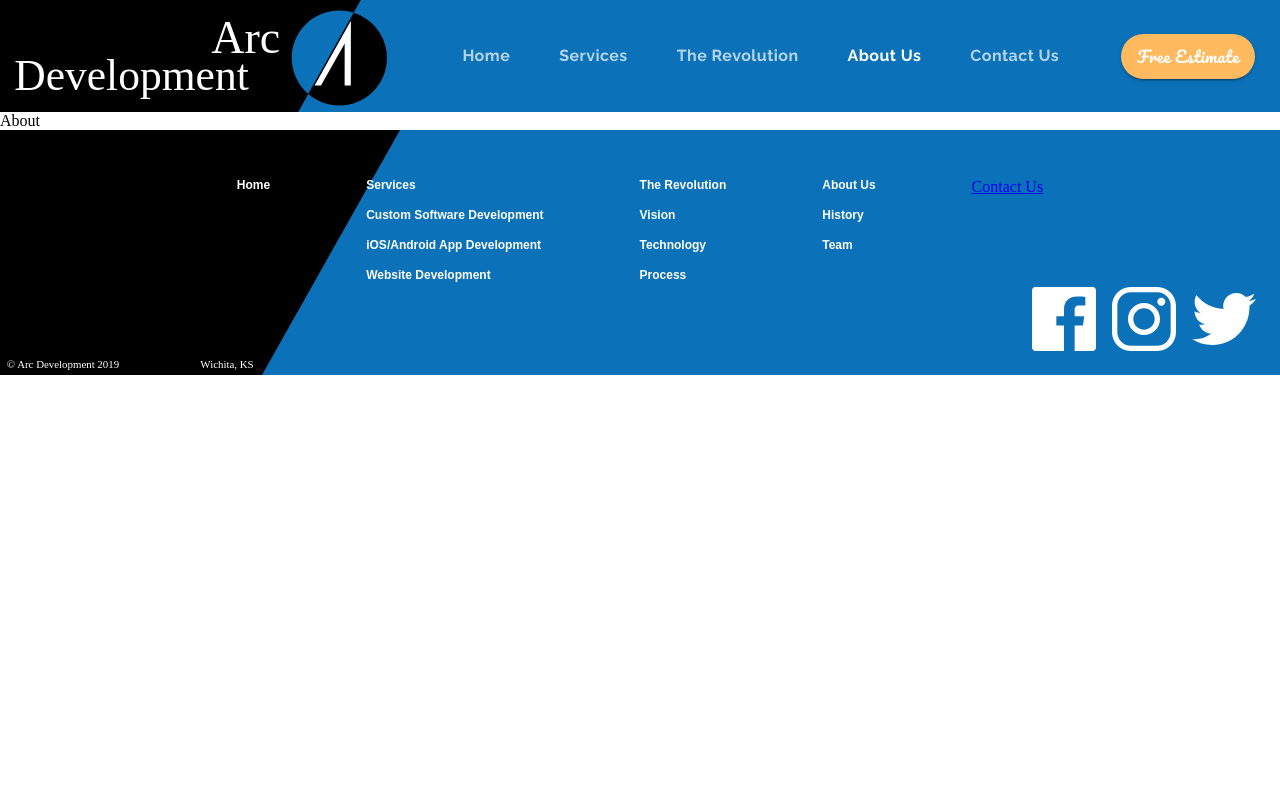
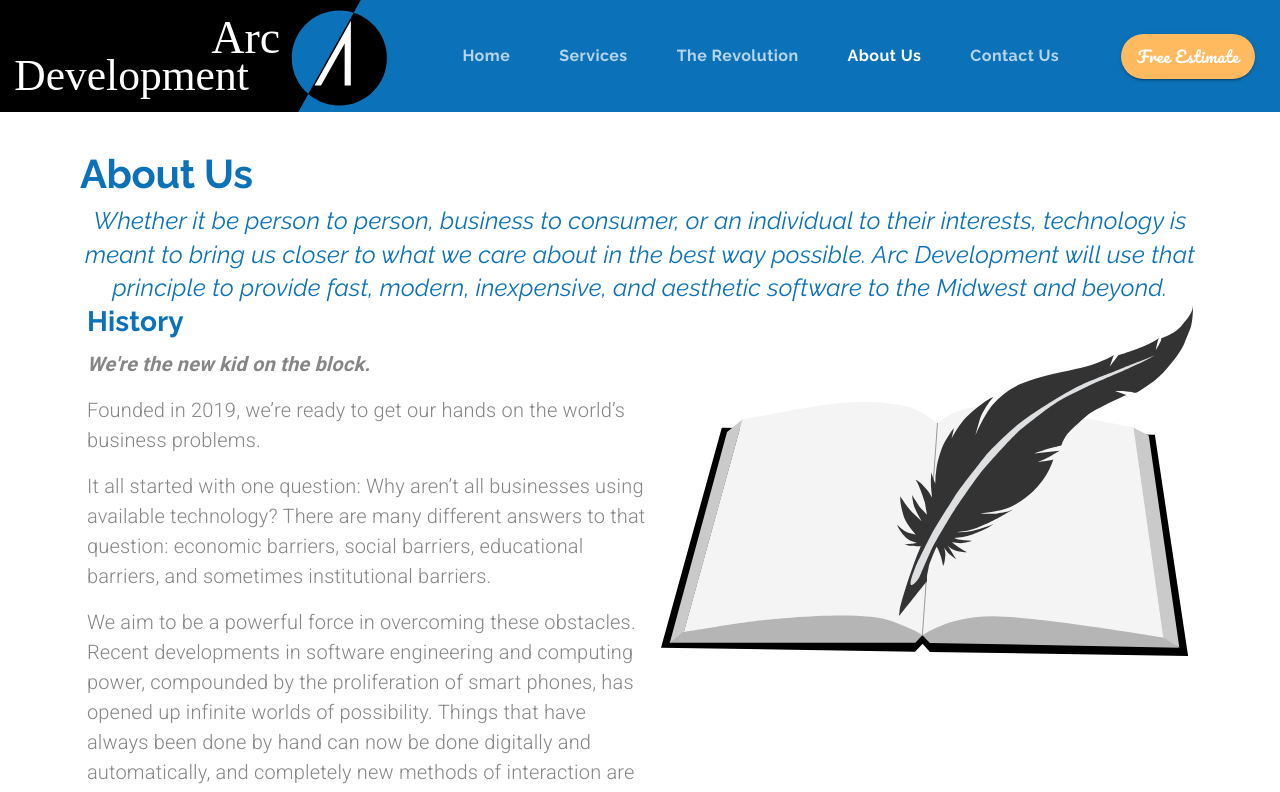
Before and after one commit to kmorgport/material_ui_design_prac, a React (Create React App) app: page /about in a window 1280 px wide. Shown: the top 792 px of the page. Built offline with nearby package versions, Linux system fonts and the light colour scheme.

Commit message:
about us page work

```diff
--- /dev/null
+++ b/src/components/About.js
@@ -0,0 +1,92 @@
+import React from 'react';
+import Lottie from 'react-lottie';
+import { makeStyles, useTheme } from '@material-ui/core';
+import { Grid, Button, Typography, Card, CardContent } from '@material-ui/core';
+
+import history from '../assets/history.svg'
+
+const useStyles = makeStyles( theme => ({
+    missionStatement: {
+        fontStyle: "italic",
+        fontWeight: 300,
+        fontSize: "1.5rem",
+        maxWidth: "50em",
+        lineHeight: 1.4
+    },
+    rowContainer:{
+        paddingLeft: "5em",
+        paddingRight: "5em",
+        [theme.breakpoints.down("sm")]: {
+            paddingLeft: "1.5em",
+            paddingRight: "1.5em",
+        }
+    },
+}))
+
+const About = () => {
+    const classes = useStyles();
+    const theme = useTheme();
+
+    return (
+        <Grid container direction="column">
+            <Grid item className={classes.rowContainer} style={{ marginTop: "2em" }}>
+                <Typography variant="h2">About Us</Typography>
+            </Grid>
+            <Grid item container justify="center" className={classes.rowContainer}>
+                <Typography variant="h4" align="center" className={classes.missionStatement}>
+                    Whether it be person to person, business to consumer, or an individual
+                    to their interests, technology is meant to bring us closer to what we
+                    care about in the best way possible. Arc Development will use that
+                    principle to provide fast, modern, inexpensive, and aesthetic software
+                    to the Midwest and beyond.
+                </Typography>
+            </Grid>
+            <Grid item container className={classes.rowContainer} justify="space-around">
+                <Grid item>
+                    <Grid item container direction="column" lg style={{ maxWidth: "35em" }}>
+                        <Grid item>
+                            <Typography variant="h4" gutterBottom>
+                                History
+                            </Typography>
+                        </Grid>
+                        <Grid item>
+                            <Typography variant="body1" paragraph style={{ fontWeight: 700, fontStyle: "Italic"}}>
+                                We're the new kid on the block.
+                            </Typography>
+                            <Typography variant="body1" paragraph>
+                                Founded in 2019, we’re ready to get our hands on the world’s
+                                business problems.
+                            </Typography>
+                            <Typography variant="body1" paragraph>
+                                It all started with one question: Why aren’t all businesses
+                                using available technology? There are many different answers to
+                                that question: economic barriers, social barriers, educational
+                                barriers, and sometimes institutional barriers.
+                            </Typography>
+                            <Typography variant="body1" paragraph>
+                                We aim to be a powerful force in overcoming these obstacles.
+                                Recent developments in software engineering and computing power,
+                                compounded by the proliferation of smart phones, has opened up
+                                infinite worlds of possibility. Things that have always been
+                                done by hand can now be done digitally and automatically, and
+                                completely new methods of interaction are created daily. Taking
+                                full advantage of these advancements is the name of the game.
+                            </Typography>
+                            <Typography variant="body1" paragraph>
+                                All this change can be a lot to keep up with, and that’s where
+                                we come in.
+                            </Typography>
+                        </Grid>
+                    </Grid>
+                </Grid>
+                <Grid item>
+                    <Grid item container justify="center" lg>
+                        <img src={history} alt="quill pen  sitting on top of book" style={{maxHeight: "22em"}}></img>
+                    </Grid>
+                </Grid>
+            </Grid>
+        </Grid>
+    )
+}
+
+export default About
--- a/src/components/App.js
+++ b/src/components/App.js
@@ -10,6 +10,7 @@
 import MobileApps from "./MobileApps";
 import Websites from "./Websites";
 import Revolution from "./Revolution";
+import About from './About'
 
 function App() {
   const [ selectedIndex, setSelectedIndex ] = useState(0)
@@ -73,7 +74,14 @@
               />
             }
           />
-          <Route exact path="/about" element={<div>About</div>}/>
+          <Route exact path="/about"
+            element={
+              <About
+                setValue={setValue}
+                setSelectedIndex={setSelectedIndex}
+              />
+            }
+          />
           <Route exact path="/contact" element={<div>Contact</div>}/>
           <Route exact path="/estimate" element={<div>Estimate</div>}/>
         </Routes>
--- a/src/components/Revolution.js
+++ b/src/components/Revolution.js
@@ -3,7 +3,7 @@
 import { Link } from 'react-router-dom';
 import { makeStyles, useTheme } from '@material-ui/core/styles'
 import { Grid, IconButton, Typography, useMediaQuery, Hidden} from '@material-ui/core'
-import CallToAction from '../ui/CallToAction'
+import CallToAction from './ui/CallToAction';
 
 import vision from '../assets/vision.svg'
 import consultation from '../assets/consultationIcon.svg'
@@ -187,7 +187,7 @@
             </Grid>
             <Grid
                 item container
-                direction="row"
+                direction={matchesMD ? "column" : "row"}
                 className={classes.rowContainer}
                 style={{backgroundColor: "#B3B3B3", height: "90em"}}
             >
@@ -219,12 +219,12 @@
                     </Grid>
                 </Grid>
                 <Grid item lg style={{ alignSelf: "center" }}>
-                    <img src={consultation} alt="handshake"/>
+                    <img src={consultation} alt="handshake" width="100%" style={{ maxWidth: 700 }} />
                 </Grid>
             </Grid>
             <Grid
                 item container
-                direction="row"
+                direction={matchesMD ? "column" : "row"}
                 className={classes.rowContainer}
                 style={{backgroundColor: "#FF7373", height: "90em"}}
             >
@@ -252,12 +252,12 @@
                     </Grid>
                 </Grid>
                 <Grid item lg style={{ alignSelf: "center" }}>
-                    <img src={mockup} alt="basic website design outline"/>
+                    <img src={mockup} alt="basic website design outline" width="100%" style={{ maxWidth: 1000}}/>
                 </Grid>
             </Grid>
             <Grid
                 item container
-                direction="row"
+                direction={matchesMD ? "column" : "row"}
                 className={classes.rowContainer}
                 style={{backgroundColor: "#39B54A", height: "90em"}}
             >
@@ -286,12 +286,12 @@
                     </Grid>
                 </Grid>
                 <Grid item lg style={{ alignSelf: "center" }}>
-                    <img src={review} alt="magnifying glass"/>
+                    <img src={review} width="100%" alt="magnifying glass"/>
                 </Grid>
             </Grid>
             <Grid
                 item container
-                direction="row"
+                direction={matchesMD ? "column" : "row"}
                 className={classes.rowContainer}
                 style={{backgroundColor: "#A67C52", height: "90em"}}
             >
@@ -316,12 +316,12 @@
                     </Grid>
                 </Grid>
                 <Grid item lg style={{ alignSelf: "center" }}>
-                    <img src={design} alt="paintbrush leaving stroke of paint"/>
+                    <img src={design} alt="paintbrush leaving stroke of paint" width="100%" style={{ maxWidth: 1000}}/>
                 </Grid>
             </Grid>
             <Grid
                 item container
-                direction="row"
+                direction={matchesMD ? "column" : "row"}
                 className={classes.rowContainer}
                 style={{backgroundColor: "#39B54A", height: "90em"}}
             >
@@ -349,12 +349,12 @@
                     </Grid>
                 </Grid>
                 <Grid item lg style={{ alignSelf: "center" }}>
-                    <img src={review} alt="magnifying glass"/>
+                    <img src={review} width="100%" alt="magnifying glass"/>
                 </Grid>
             </Grid>
             <Grid
                 item container
-                direction="row"
+                direction={matchesMD ? "column" : "row"}
                 className={classes.rowContainer}
                 style={{backgroundColor: "#FBB03B", height: "90em"}}
             >
@@ -396,12 +396,12 @@
                     </Grid>
                 </Grid>
                 <Grid item lg style={{ alignSelf: "center" }}>
-                    <img src={build} alt="building construction site"/>
+                    <img src={build} alt="building construction site" width="100%" style={{ maxWidth: matchesMD ? 700 : 1000}}/>
                 </Grid>
             </Grid>
             <Grid
                 item container
-                direction="row"
+                direction={matchesMD ? "column" : "row"}
                 className={classes.rowContainer}
                 style={{backgroundColor: "#C1272D", height: "90em"}}
             >
@@ -430,12 +430,12 @@
                     </Grid>
                 </Grid>
                 <Grid item lg style={{ alignSelf: "center" }}>
-                    <img src={launch} alt="rocket"/>
+                    <img src={launch} alt="rocket" width="100%" style={{ maxWidth: 200}}/>
                 </Grid>
             </Grid>
             <Grid
                 item container
-                direction="row"
+                direction={matchesMD ? "column" : "row"}
                 className={classes.rowContainer}
                 style={{backgroundColor: "#8E45CE", height: "90em"}}
             >
@@ -463,12 +463,12 @@
                     </Grid>
                 </Grid>
                 <Grid item lg style={{ alignSelf: "center" }}>
-                    <img src={maintain} alt="wrench tightening bolts"/>
+                    <img src={maintain} alt="wrench tightening bolts" width="100%" style={{ maxWidth: 500}} />
                 </Grid>
             </Grid>
             <Grid
                 item container
-                direction="row"
+                direction={matchesMD ? "column" : "row"}
                 className={classes.rowContainer}
                 style={{backgroundColor: "#B3B3B3", height: "90em"}}
             >
@@ -504,7 +504,7 @@
             </Grid>
             <Grid
                 item container
-                direction="row"
+                direction={matchesMD ? "column" : "row"}
                 className={classes.rowContainer}
                 style={{backgroundColor: "#29ABE2", height: "90em"}}
             >
```
